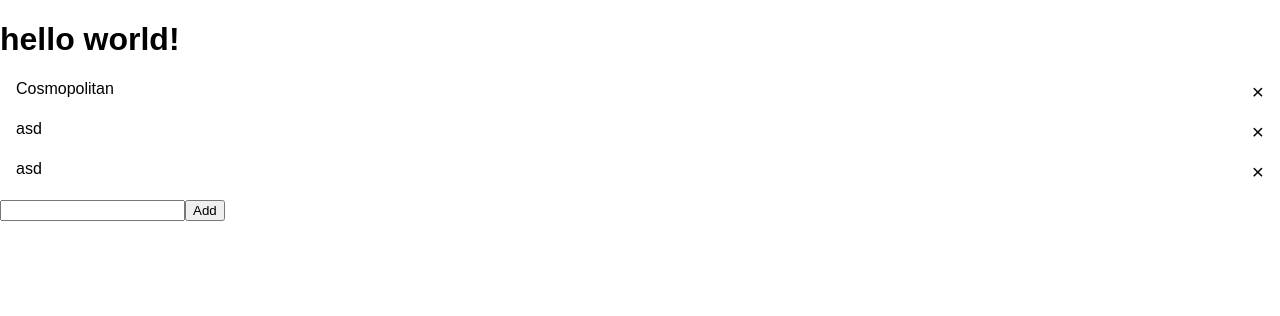
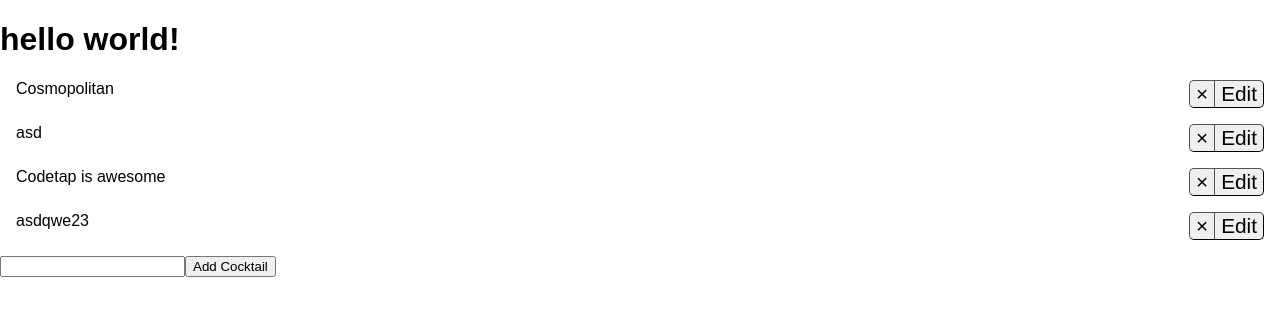
Before and after one commit to St3ve89/cocktail-price, a React (Create React App) app: page / in a window 1280 px wide. Shown: the top 316 px of the page. Built offline with nearby package versions, Linux system fonts and the light colour scheme; data requests are answered from the project's data file.

Commit message:
Finish the first verson of CRUD(create,read,update,delete) on cocktail

```diff
--- a/src/component/cocktail/add-cocktail/addCocktail.jsx
+++ b/src/component/cocktail/add-cocktail/addCocktail.jsx
@@ -41,7 +41,7 @@
           />
         <button
           onClick={this.pushCocktail}>
-          Add </button>
+          Add Cocktail</button>
       </p>
     )
   }
--- a/src/component/cocktail/cocktail.css
+++ b/src/component/cocktail/cocktail.css
@@ -4,7 +4,22 @@
   padding: 0 1rem;
 }
 
-.cocktail__item>span:nth-child(2) {
+.cocktail__item>button:nth-child(2) {
   cursor: pointer;
   font-size: 1.3rem;
+  margin-right: -1px;
+  border-top-left-radius: 5px;
+  border-bottom-left-radius: 5px;
+  border-width: 1px;
 }
+
+.cocktail__item>button:nth-child(3) {
+  border-width: 1px;
+  font-size: 1.3rem;
+  border-top-right-radius: 5px;
+  border-bottom-right-radius: 5px;
+}
+
+.cocktail__item>span:nth-child(1) {
+  flex-grow: 1;
+}
--- a/src/component/cocktail/cocktail.jsx
+++ b/src/component/cocktail/cocktail.jsx
@@ -8,7 +8,8 @@
 class Cocktail extends Component {
 
   state = {
-    cocktail:[]
+    cocktail:[],
+    current: null
   }
 
   async getCocktail() {
@@ -22,15 +23,34 @@
   }
 
   addCocktailToState = something => {
-    console.log(`awesome ${something}`)
     this.setState({
       cocktail: [...this.state.cocktail, {name: something, id: this.state.cocktail.length +1}]
     })
-    console.log(this.state.cocktail)
   }
 
   removeCocktailFromState = id => {
-    console.log(`cocktail with ${id} has been deleted`);
+  }
+
+  setCurrentCocktail = id => {
+    this.setState({
+      current: id
+    })
+  }
+
+  handleEditCocktail = event => {
+    const { keyCode: key } = event;
+    // if escape is pressed (27)
+    if (key === 27) {
+      this.setState({
+        current: null
+      })
+    } else if (key === 13) {
+      this.saveCocktail({
+        id: this.state.current,
+        name: event.target.value
+      })
+    }
+    // if enter is pressed (13)
   }
 
   renderCocktail = () => {
@@ -39,14 +59,27 @@
       .cocktail
       .map((cocktail, key) =>
         <p key={key} className='cocktail__item'>
-          <span>{cocktail.name}</span>
-          <span onClick={() => this.deleteCocktail(cocktail.id)}> &times; </span>
+          <span>
+            {
+              this.state.current !== cocktail.id &&
+              <span>{cocktail.name}</span>
+            }
+            {
+              this.state.current === cocktail.id &&
+              <input
+                type="text"
+                defaultValue={cocktail.name}
+                onKeyDown={this.handleEditCocktail}
+                autoFocus />
+            }
+          </span>
+          <button onClick={() => this.deleteCocktail(cocktail.id)}> &times; </button>
+          <button onClick={() => this.setCurrentCocktail(cocktail.id)}>Edit</button>
         </p>
       )
   }
 
   async deleteCocktail(id) {
-    console.log(`cocktail with id "${id}" has been deleted`);
     await axios.delete(`${BASE_URL}cocktail/${id}`, {
       'Content-Type' : 'application/json',
       method: 'DELETE'
@@ -55,6 +88,27 @@
       this.setState({
         cocktail: this.state.cocktail.filter(cocktail => cocktail.id !== id)
       });
+    })
+  }
+
+  async saveCocktail(cocktailObject) {
+    await axios.put(`${BASE_URL}cocktail/${cocktailObject.id}`, {
+      'Content-Type' : 'application/json',
+      ...cocktailObject,
+      method: 'PUT'
+    }).then(result => {
+      // remove the coctail from state
+      this.setState({
+        cocktail: this.state.cocktail.map(cocktail => cocktail.id !== cocktailObject.id ?
+          // if it's not the id, return the same object
+          cocktail :
+          // if it's the one to be updated return  the new object name
+          cocktailObject
+        )
+      });
+      this.setState({
+        current: null
+      })
     })
   }
 
--- a/src/data/data.json
+++ b/src/data/data.json
@@ -9,8 +9,14 @@
       "id": 2
     },
     {
-      "name": "asd",
-      "id": 3
+      "Content-Type": "application/json",
+      "id": 3,
+      "name": "Codetap is awesome",
+      "method": "PUT"
+    },
+    {
+      "name": "asdqwe23",
+      "id": 4
     }
   ]
 }
```
